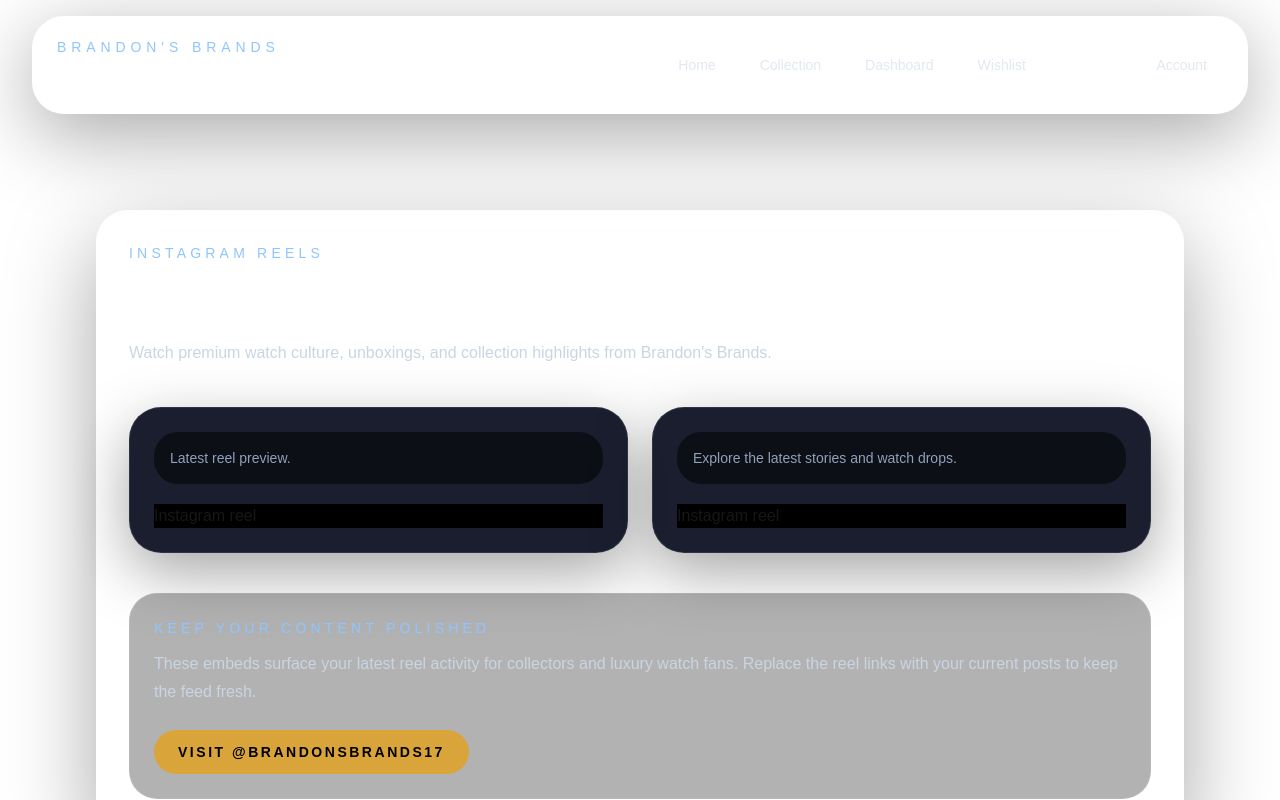
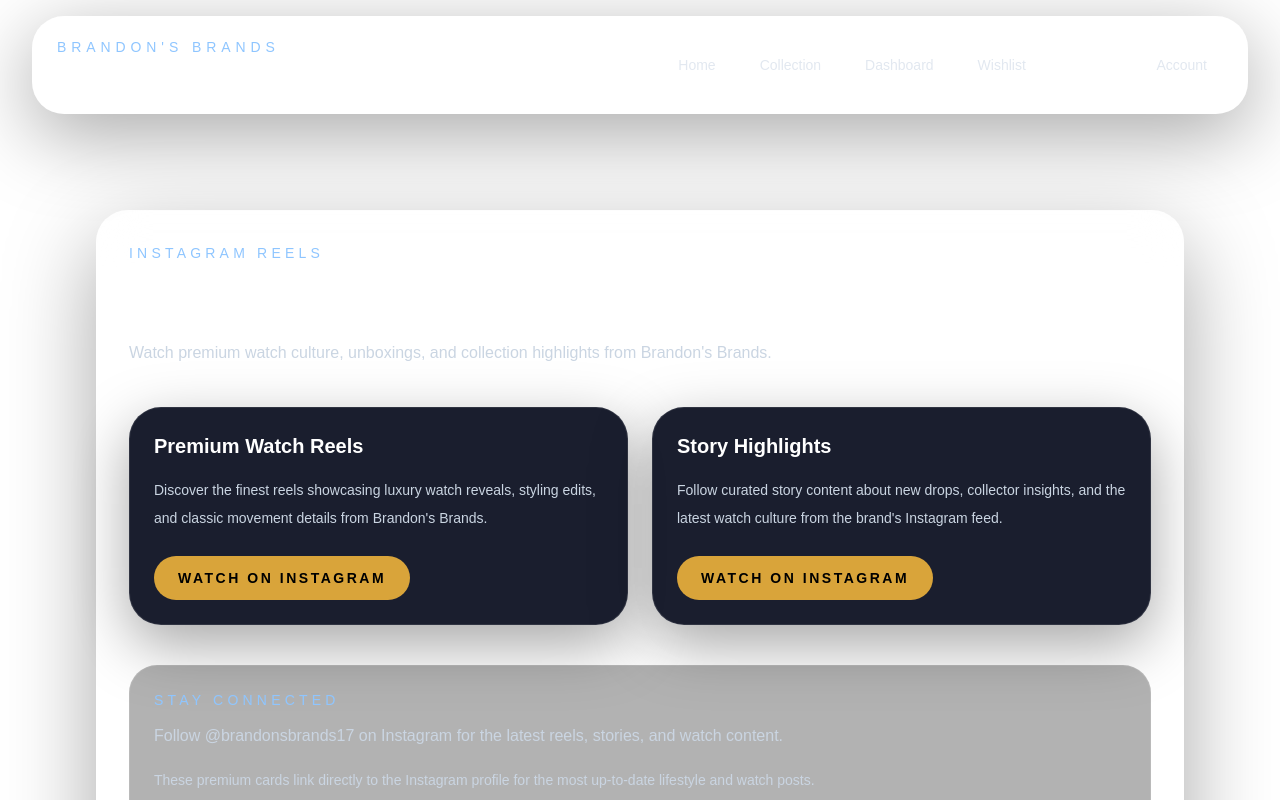
Before and after one commit to bransawsome-dotcom/brandons-brands, a Next.js app: page /videos in a window 1280 px wide. Shown: the top 800 px of the page. Built offline with nearby package versions, Linux system fonts and the light colour scheme.

Commit message:
videos page

```diff
--- a/src/app/videos/page.tsx
+++ b/src/app/videos/page.tsx
@@ -13,44 +13,47 @@
         </div>
 
         <div className="grid gap-6 lg:grid-cols-2">
-          <div className="rounded-[2rem] border border-white/10 bg-slate-950/90 p-6 shadow-[0_20px_60px_rgba(0,0,0,0.35)]">
-            <div className="mb-5 rounded-3xl bg-black/50 p-4 text-sm text-slate-400">
-              Latest reel preview.
-            </div>
-            <blockquote
-              className="instagram-media"
-              data-instgrm-captioned
-              data-instgrm-permalink="https://www.instagram.com/reel/CxQ8cC8s06Y/"
-              data-instgrm-version="14"
-              style={{ background: "#000", border: "none", margin: "0 auto", maxWidth: "540px", minWidth: "326px", padding: "0", width: "100%" }}
+          <article className="rounded-[2rem] border border-white/10 bg-slate-950/90 p-6 shadow-[0_20px_60px_rgba(0,0,0,0.35)] transition hover:-translate-y-1">
+            <h2 className="text-xl font-semibold text-white">Premium Watch Reels</h2>
+            <p className="mt-4 text-sm leading-7 text-slate-300">
+              Discover the finest reels showcasing luxury watch reveals, styling edits, and classic movement details from Brandon&apos;s Brands.
+            </p>
+            <a
+              href="https://www.instagram.com/brandonsbrands17/"
+              target="_blank"
+              rel="noreferrer"
+              className="mt-6 inline-flex rounded-full bg-[#D9A43A] px-6 py-3 text-sm font-semibold uppercase tracking-[0.18em] text-black transition hover:bg-[#e1b54a]"
             >
-              <a href="https://www.instagram.com/reel/CxQ8cC8s06Y/">Instagram reel</a>
-            </blockquote>
-          </div>
+              Watch on Instagram
+            </a>
+          </article>
 
-          <div className="rounded-[2rem] border border-white/10 bg-slate-950/90 p-6 shadow-[0_20px_60px_rgba(0,0,0,0.35)]">
-            <div className="mb-5 rounded-3xl bg-black/50 p-4 text-sm text-slate-400">
-              Explore the latest stories and watch drops.
-            </div>
-            <blockquote
-              className="instagram-media"
-              data-instgrm-captioned
-              data-instgrm-permalink="https://www.instagram.com/reel/Cv2RTCGgX5v/"
-              data-instgrm-version="14"
-              style={{ background: "#000", border: "none", margin: "0 auto", maxWidth: "540px", minWidth: "326px", padding: "0", width: "100%" }}
+          <article className="rounded-[2rem] border border-white/10 bg-slate-950/90 p-6 shadow-[0_20px_60px_rgba(0,0,0,0.35)] transition hover:-translate-y-1">
+            <h2 className="text-xl font-semibold text-white">Story Highlights</h2>
+            <p className="mt-4 text-sm leading-7 text-slate-300">
+              Follow curated story content about new drops, collector insights, and the latest watch culture from the brand&apos;s Instagram feed.
+            </p>
+            <a
+              href="https://www.instagram.com/brandonsbrands17/"
+              target="_blank"
+              rel="noreferrer"
+              className="mt-6 inline-flex rounded-full bg-[#D9A43A] px-6 py-3 text-sm font-semibold uppercase tracking-[0.18em] text-black transition hover:bg-[#e1b54a]"
             >
-              <a href="https://www.instagram.com/reel/Cv2RTCGgX5v/">Instagram reel</a>
-            </blockquote>
-          </div>
+              Watch on Instagram
+            </a>
+          </article>
         </div>
 
         <div className="mt-10 rounded-[1.75rem] border border-white/10 bg-black/30 p-6 text-slate-300">
-          <p className="text-sm uppercase tracking-[0.3em] text-blue-300">Keep your content polished</p>
+          <p className="text-sm uppercase tracking-[0.3em] text-blue-300">Stay connected</p>
           <p className="mt-3 text-base leading-7">
-            These embeds surface your latest reel activity for collectors and luxury watch fans. Replace the reel links with your current posts to keep the feed fresh.
+            Follow @brandonsbrands17 on Instagram for the latest reels, stories, and watch content.
+          </p>
+          <p className="mt-4 text-sm leading-7 text-slate-300">
+            These premium cards link directly to the Instagram profile for the most up-to-date lifestyle and watch posts.
           </p>
           <a
-            href="https://www.instagram.com/brandonsbrands17"
+            href="https://www.instagram.com/brandonsbrands17/"
             target="_blank"
             rel="noreferrer"
             className="mt-6 inline-flex rounded-full bg-[#D9A43A] px-6 py-3 text-sm font-semibold uppercase tracking-[0.18em] text-black transition hover:bg-[#e1b54a]"
```
